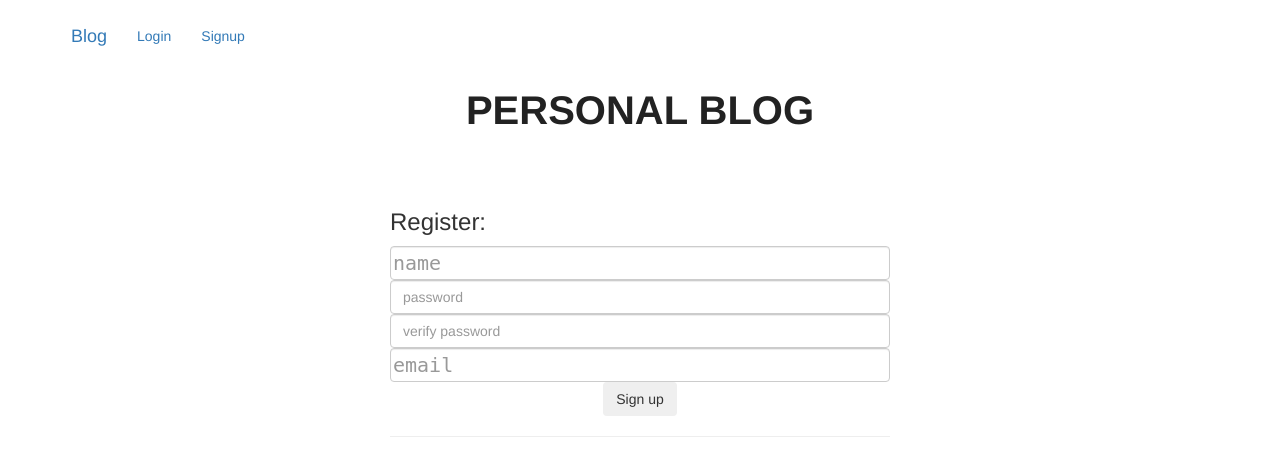
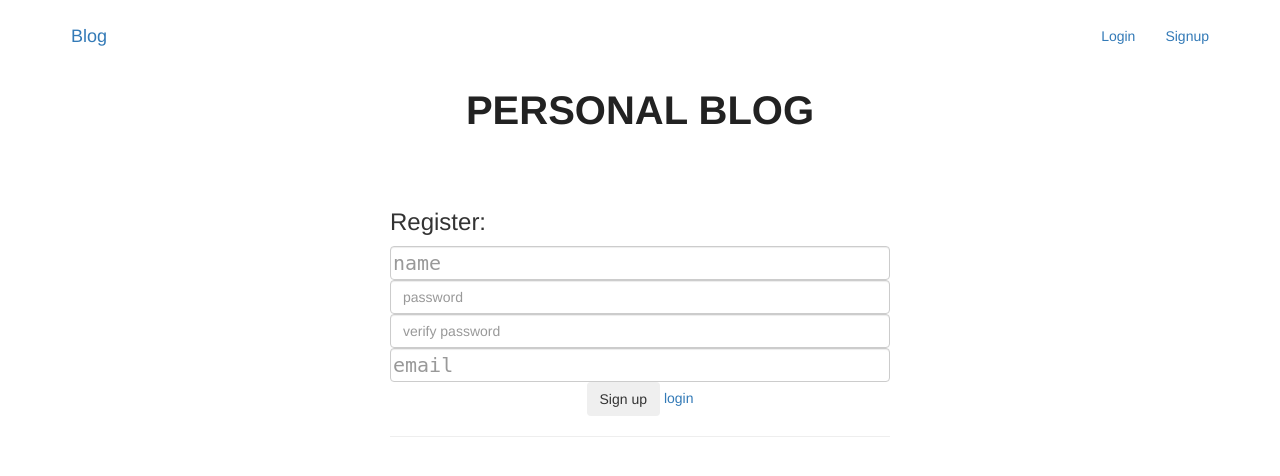
Before and after one commit to tfonji/tembongfonjiblog, a Python web app: template templates/signup-form.html in a window 1280 px wide. Shown: the top 476 px of the page. Run offline with Jinja, Linux system fonts and the light colour scheme; the template is opened without the code that fills it, so the values that code supplies are empty.

Commit message:
added login link to signup page. updated blog.py and base.html to show/hide html based on whether a user is signed in or not.

```diff
--- a/templates/base.html
+++ b/templates/base.html
@@ -20,9 +20,10 @@
     <div class="container">
       <div class="row">
       <nav class="navbar navbar-light teal lighten-4">
-        {% if logged_in == True %}
+        <div class="container-fluid">
+        {% if user %}
           <a class="navbar-brand" href="#">{{user.name}}</a>
-          <ul class="nav navbar-nav">
+          <ul class="nav navbar-nav navbar-right">
             <li class="nav-item">
               <a class="nav-link" href="/blog/newpost">new post</a>
             </li>
@@ -35,7 +36,7 @@
           </ul>
         {% else %}
           <a class="navbar-brand" href="#">Blog</a>
-          <ul class="nav navbar-nav">
+          <ul class="nav navbar-nav navbar-right">
             <li class="nav-item">
               <a class="nav-link" href="/login">Login</a>
             </li>
@@ -44,8 +45,10 @@
             </li>
           </ul>
         {% endif %}
+        </div>
       </nav>
       </div>
+
     <div class="row">
       <div class="col-md-12 text-left text-uppercase">
         <a class="main-title">Personal Blog</a>
--- a/templates/signup-form.html
+++ b/templates/signup-form.html
@@ -35,6 +35,7 @@
 
         <div class="text-xs-center text-center text-center">
             <button class="btn btn-indigo ">Sign up</button>
+            <a href="/login">login</a>
             <hr>
             <fieldset class="form-group">
             <p>{{error_username}}</p> <p>{{error_password}}</p> <p>{{error_verify}}</p> <p>{{error_email}}</p>
```
Also changed, not shown: main.py (+17 -91 lines), 1 other file.
